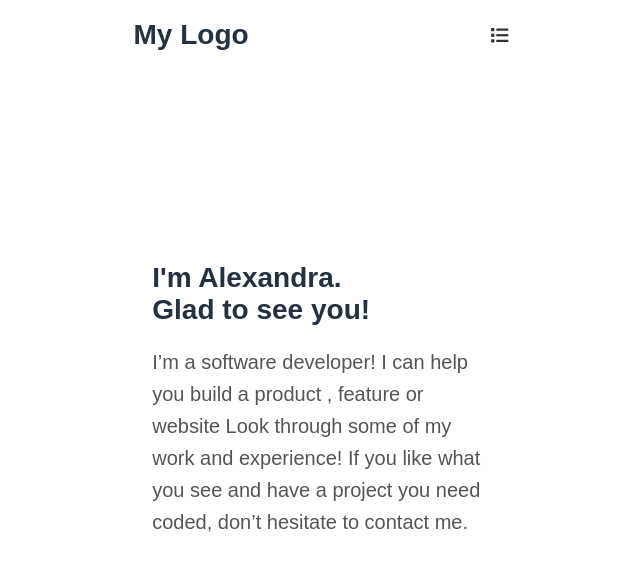
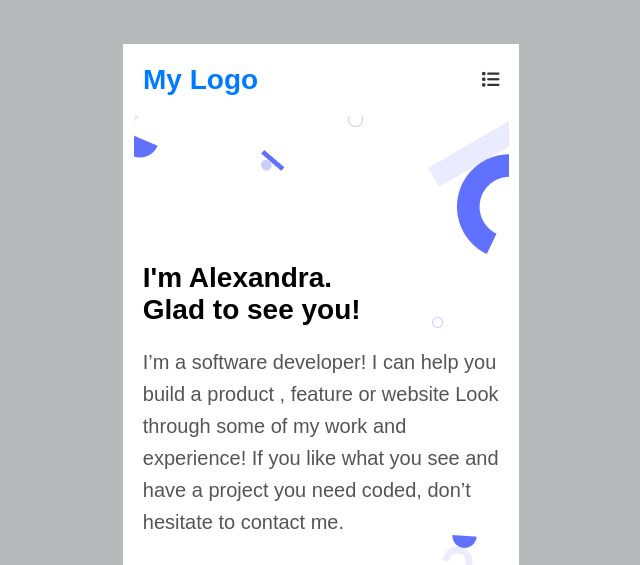
Before and after one commit to HAMMADAHMED242003/Hello-World, a website: page index.html in a window 1280 px wide. Shown: the top 565 px of the page, without its empty margins (319-959 px from the left). Drawn offline with Linux system fonts and the light colour scheme.

Commit message:
Changes In 1st Project

```diff
--- a/index.html
+++ b/index.html
@@ -15,13 +15,14 @@
     <div class="outer-body">
         <div class="navbar">
             <div class="logo">
-                <h1>My Logo</h1>
+                <div>My Logo</div>
             </div>
             <div class="nav-links">
                 <a href="#"><i class="fa-solid fa-list"></i></a>
 
             </div>
         </div>
+
         <div class="container">
             <div class="content">
                 <h1>I'm Alexandra. <br>Glad to see you!</h1>
--- a/style.css
+++ b/style.css
@@ -1,18 +1,21 @@
 html,
 body {
+  display: flex;
+  justify-content: center;
+  align-items: center;
+  flex-direction: column;
+  background-color: #b7b8b9;
   height: 100%;
   margin: 0;
   font-family: Arial, sans-serif;
 }
 
 .outer-body {
-  display: flex;
-  flex-direction: column;
-  justify-content: center;
-  align-items: center;
-  height: 100vh;
-  width: 375px;
-  margin: auto;
+  background-color: white;
+  width: 66%;
+  background-image: url('pic1.png');
+  background-position: center;
+  background-repeat: no-repeat;
 
 }
 
@@ -22,9 +25,10 @@ body {
   align-items: center;
   padding: 0 20px;
   height: 72px;
-  width: 100%;
+  width: 90%;
   max-width: 760px;
   background-color: white;
+
 }
 
 .navbar .logo a {
@@ -33,6 +37,7 @@ body {
   color: #007bff;
   text-decoration: none;
 }
+
 
 .nav-links {
   display: flex;
@@ -68,7 +73,6 @@ body {
 h1 {
   font-size: 28px;
   font-weight: bold;
-  color: #233142;
   margin-bottom: 20px;
 }
 
@@ -94,3 +98,9 @@ p {
 .social-icons span:hover {
   cursor: pointer;
 }
+
+.logo{
+  font-size: 28px;
+  font-weight: bold;
+  color:#007bff;
+}
```
Also changed, not shown: pic1.png (added).
